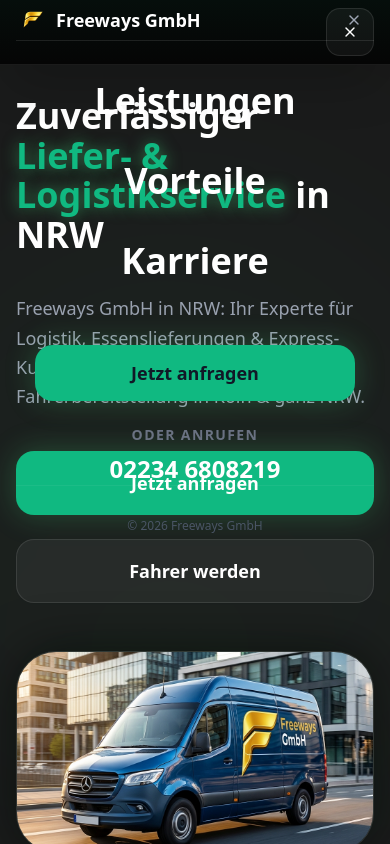
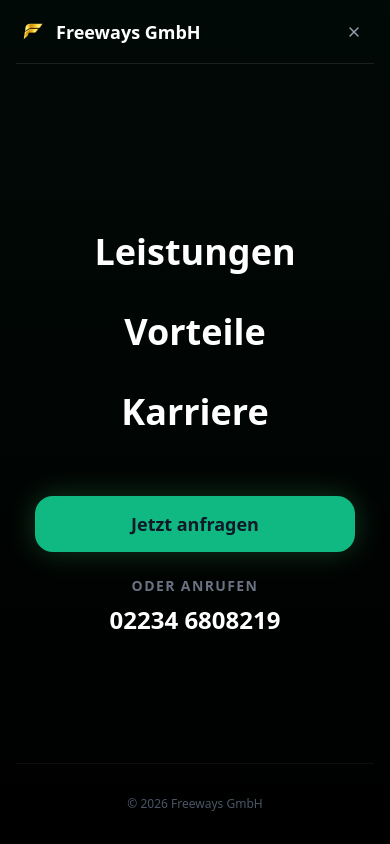
Before and after one commit to freewaysinfo/website, a Next.js app: page / in a window 390 px wide. Both pictures are taken after a click on the button 350 px from the left and 32 px from the top of the page. Shown: the top 844 px of the page. Built offline with nearby package versions, Linux system fonts and the light colour scheme.

Commit message:
fix: mobile menu transparency and popup interactions

```diff
--- a/src/components/freeways/LocationsMap.tsx
+++ b/src/components/freeways/LocationsMap.tsx
@@ -200,7 +200,7 @@
                     <button
                       onClick={() => setActiveId(null)}
                       aria-label="Standort-Details schließen"
-                      className="absolute top-6 right-6 lg:hidden w-10 h-10 bg-white/10 rounded-full flex items-center justify-center text-white hover:bg-white/20 transition-colors z-20"
+                      className="absolute top-6 right-6 lg:hidden w-10 h-10 bg-white/10 rounded-full flex items-center justify-center text-white hover:bg-white/20 transition-colors z-50 pointer-events-auto"
                     >
                       <X className="w-5 h-5" />
                     </button>
--- a/src/components/freeways/Navbar.tsx
+++ b/src/components/freeways/Navbar.tsx
@@ -82,7 +82,7 @@
             initial={{ opacity: 0 }}
             animate={{ opacity: 1 }}
             exit={{ opacity: 0 }}
-            className="fixed inset-0 z-[60] bg-[#050505] md:hidden flex flex-col"
+            className="fixed inset-0 z-[100] bg-black md:hidden flex flex-col h-dvh"
           >
             {/* Background Gradient - Reduced opacity */}
             <div className="absolute inset-0 bg-linear-to-b from-(--brand-green)/5 to-transparent pointer-events-none" />
```
